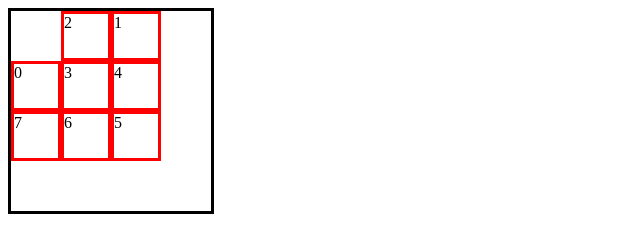
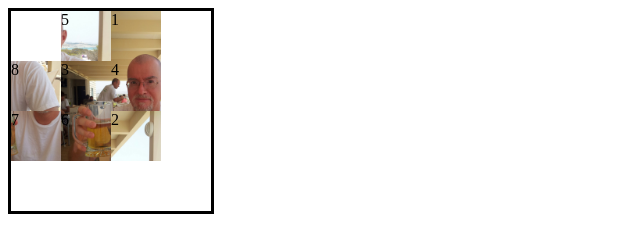
Before and after one commit to montanero/puzzle, a plain HTML site: page puzzle.html in a window 1280 px wide. Shown: the whole page, without its empty margins (0-640 px from the left). Drawn offline with nearby package versions, Linux system fonts and the light colour scheme.

Commit message:
with image

```diff
--- a/puzzle.css
+++ b/puzzle.css
@@ -38,9 +38,8 @@
 }
 
 .tile {
-    border: 3px solid red ;
-width: 44px;
-height: 44px;
+    width: 50px;
+    height: 50px;
     padding: 0;
     margin:0;
     position: absolute;
@@ -53,5 +52,4 @@ margin:0;
     width: 200px;
     height: 200px;
     position: relative;
-
 }
--- a/puzzle.html
+++ b/puzzle.html
@@ -6,7 +6,7 @@
         </head>
     <body>
         <div class="outer">
-            <div class="tile" id="tile0">0</div>
+            <div class="tile" id="tile8">8</div>
             <div class="tile" id="tile1">1</div>
             <div class="tile" id="tile2">2</div>
             <div class="tile" id="tile3">3</div>
--- a/puzzle.js
+++ b/puzzle.js
@@ -1,7 +1,9 @@
 console.error("hallo");
 
 var puzzle = function () {
-    let  field = [[null,2,1],[0,3,4],[7,6,5]];
+    let  field = [[null,5,1],[8,3,4],[7,6,2]];
+
+    let url = "roland.jpg";
 
     function findTile (tileIndex)
     {
@@ -60,6 +62,11 @@ var puzzle = function () {
         tile.css("top", ""+(y*50)+"px") ;
     }
 
+    function getImageSegment (tileIdx)
+    {
+        return { x: tileIdx%3, y: Math.floor(tileIdx/3) }
+    }
+
     return {
 
         init: function ()
@@ -69,10 +76,15 @@ var puzzle = function () {
                 for (let x=0;x<field[y].length; x++)
                 {
                     let tileIdx = field[y][x];
-                    if (tileIdx >= 0)
+                    if (tileIdx != null)
                     {
                         let tile = $("#tile"+tileIdx);
                         showTileOnPos (tile, x, y);
+                        tile.css ("background-image", "url('"+url+"')");
+                        tile.css ("background-size", "150px auto");
+                        let seg = getImageSegment (tileIdx);
+                        tile.css ("background-position", "-"+(50*seg.x)+"px -"+(50*seg.y)+"px");
+
                         tile.click (function () { onTileClick (tile, tileIdx);});
                     }
                 }
```
Also changed, not shown: roland.jpg (added). Lines whose indentation alone changed are shown as unchanged.
